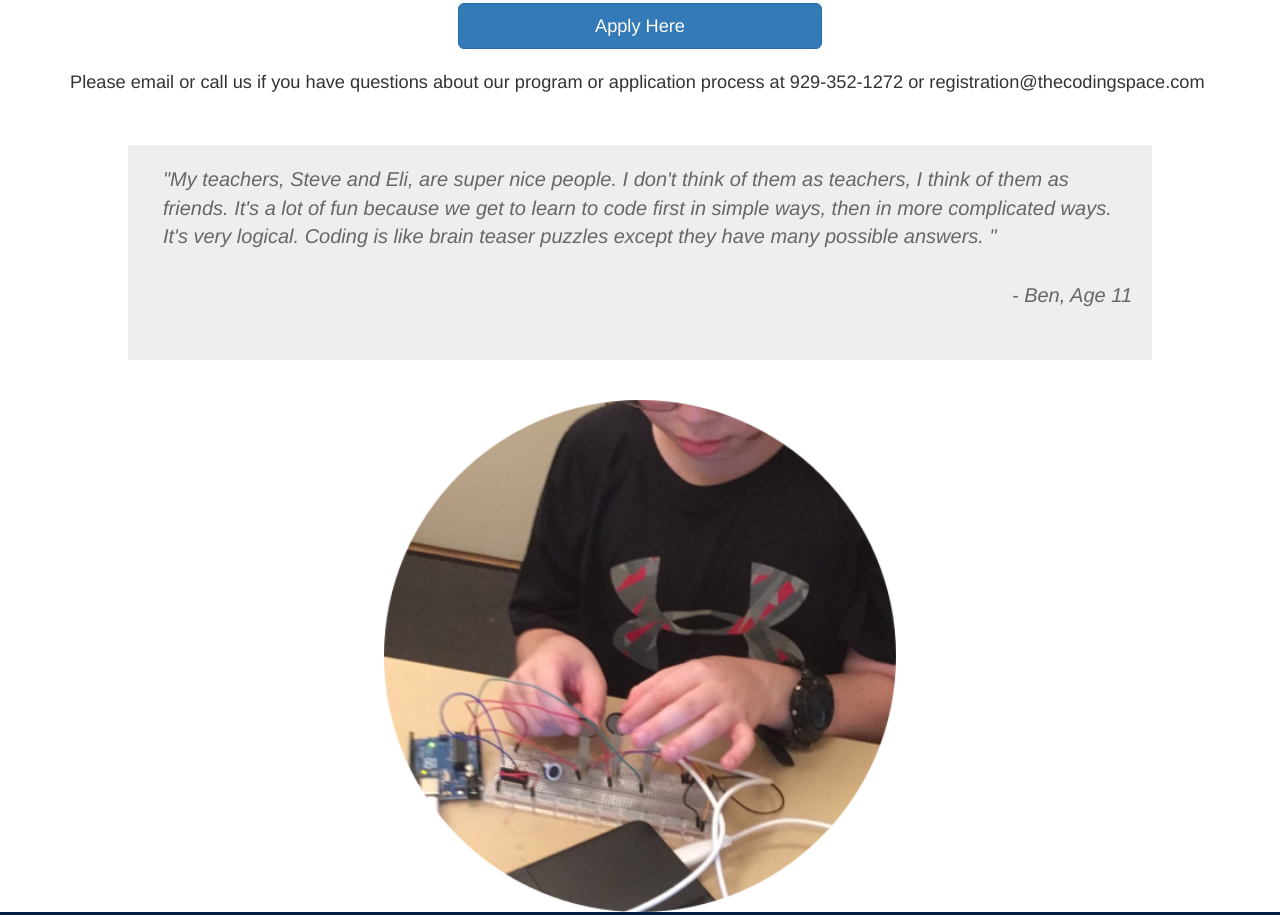
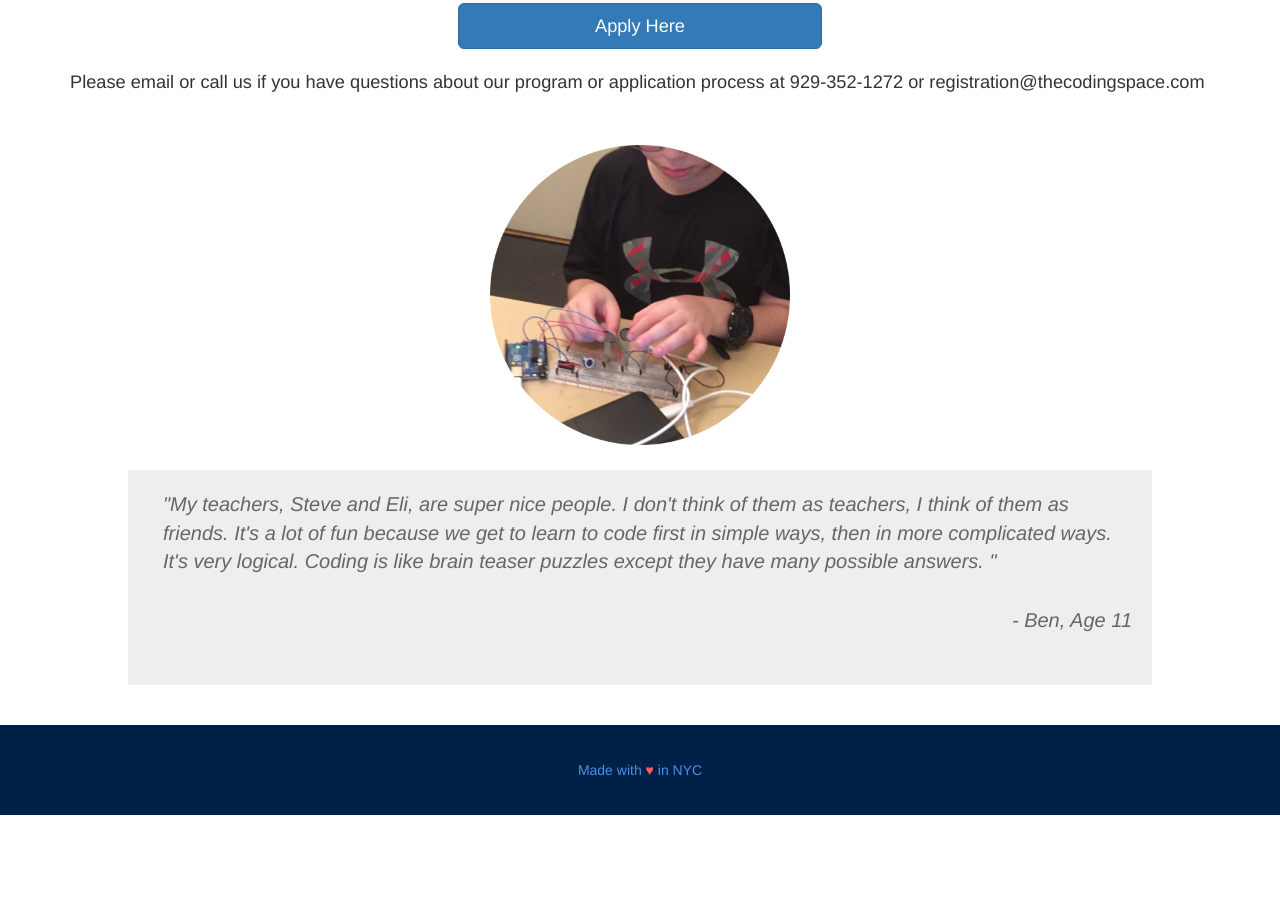
Before and after one commit to williamcferg/cs-website, a plain HTML site: page Fall-Classes.html in a window 1280 px wide. Shown: the part 968-1883 px from the top of the page. After the commit the page ends 1783 px from the top, so only its background shows below. Drawn offline with nearby package versions, Linux system fonts and the light colour scheme.

Commit message:
Ben's photo adjustments size

```diff
--- a/Fall-Classes.html
+++ b/Fall-Classes.html
@@ -147,6 +147,10 @@ j=d.createElement(s),dl=l!='dataLayer'?'&l='+l:'';j.async=true;j.src=
     </div>
 
 <!-- Testimonial -->
+    <div>
+      <center><img id= "ben-pic" src ="img/Ben-face.png" /></center>
+    </div>
+
     <div class="testimontials" style="font-size:10px; margin-bottom: 40px">
       <div class="container" style="padding: 20px; width:80%; background-color: #eeeeee">
         <div class="row" style="color: ; font-size: 2em; margin-left: 0px">
@@ -163,9 +167,7 @@ j=d.createElement(s),dl=l!='dataLayer'?'&l='+l:'';j.async=true;j.src=
       </div>
     </div>
 
-<div>
-  <center><img src ="img/Ben-face.png" style="width:40%;"/></center>
-</div>
+
 
 
 
--- a/css/style.css
+++ b/css/style.css
@@ -359,3 +359,10 @@ footer p {
 	color: #fff;
 
 }
+
+
+
+/**Fall Classes Page**/
+#ben-pic {width:300px;
+		height:300px;
+		margin-bottom:25px;}
```
